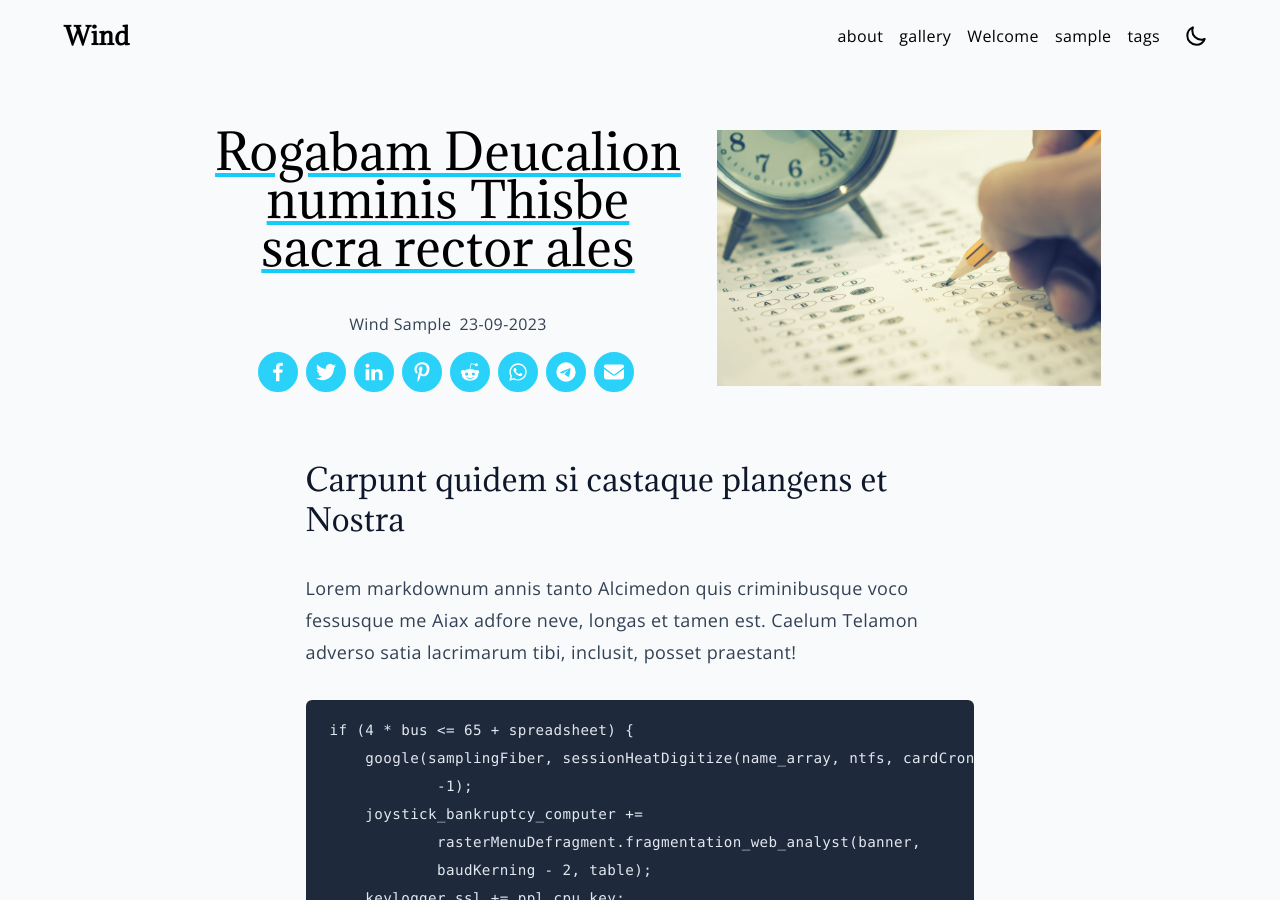
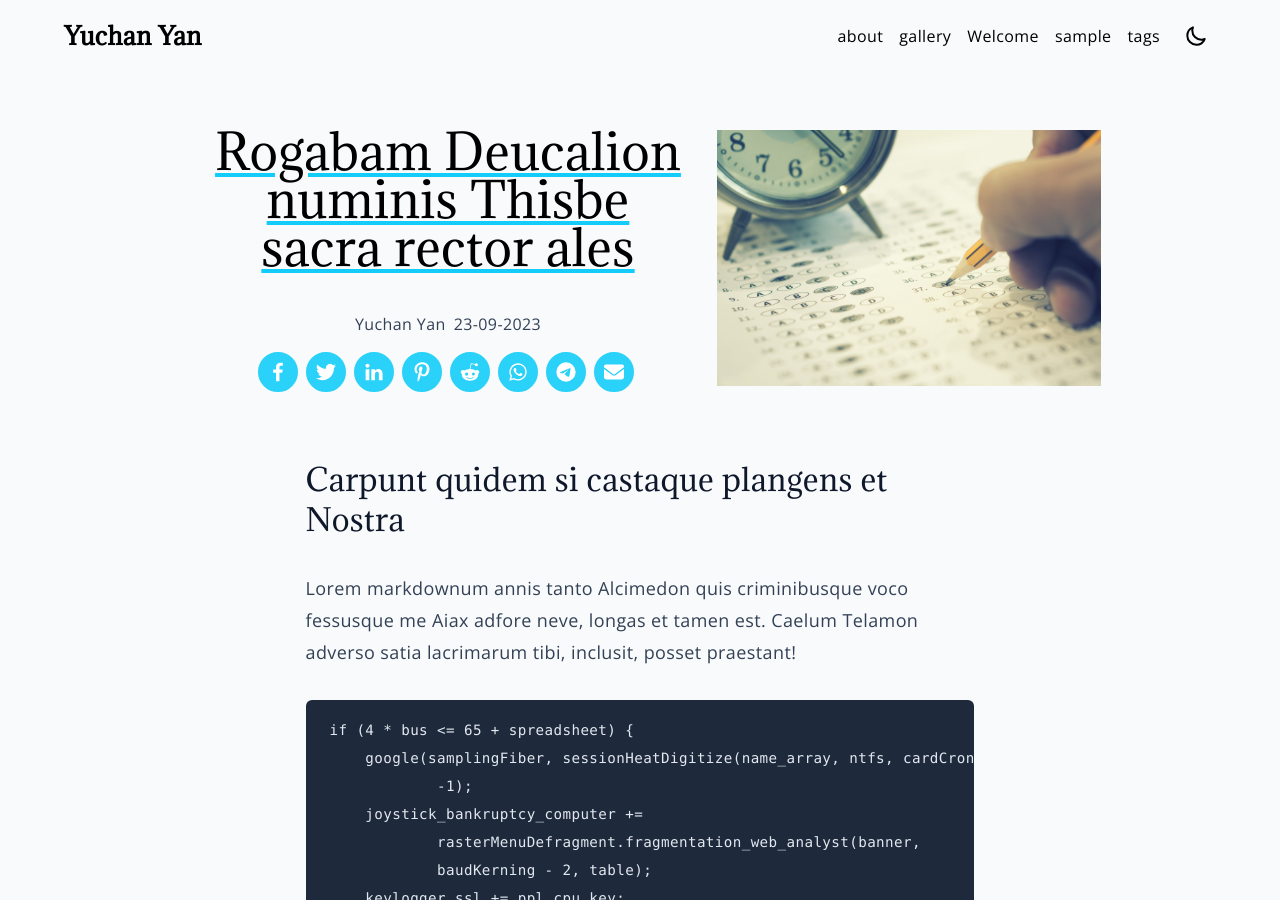
Before and after one commit to catapplesofa/portfolio, a Jekyll site: the page built from _posts/2023-09-23-test-6.md, in a window 1280 px wide and 900 px high. Built offline with Jekyll 4.4.1, drawn with Linux system fonts in a browser that asks for light colours.

Commit message:
configyml

```diff
--- a/_config.yml
+++ b/_config.yml
@@ -1,10 +1,10 @@
-domain: example.com
-url: https://example.com
-baseurl: "/wind"
+domain: YuchanYan.com
+url: https://YuchanYan.com
+baseurl: ""
 
-title: Wind
-email: wind@example.com
-author: Wind Sample
+title: Yuchan Yan
+email: angela10547@163.com
+author: Yuchan Yan
 
 lang: en
 
@@ -16,6 +16,7 @@ color: "#13ccf9"
 #   shortname: example-com
 #
 rrss:
-  email: "example@example.cl"
+  email: "angela10547@163.com"
   telegram: "https://t.me/"
   discord: "https://discord.com/"
+  linkedin: "https://www.linkedin.com/in/angela-yan-1a40a92b0/"
```
